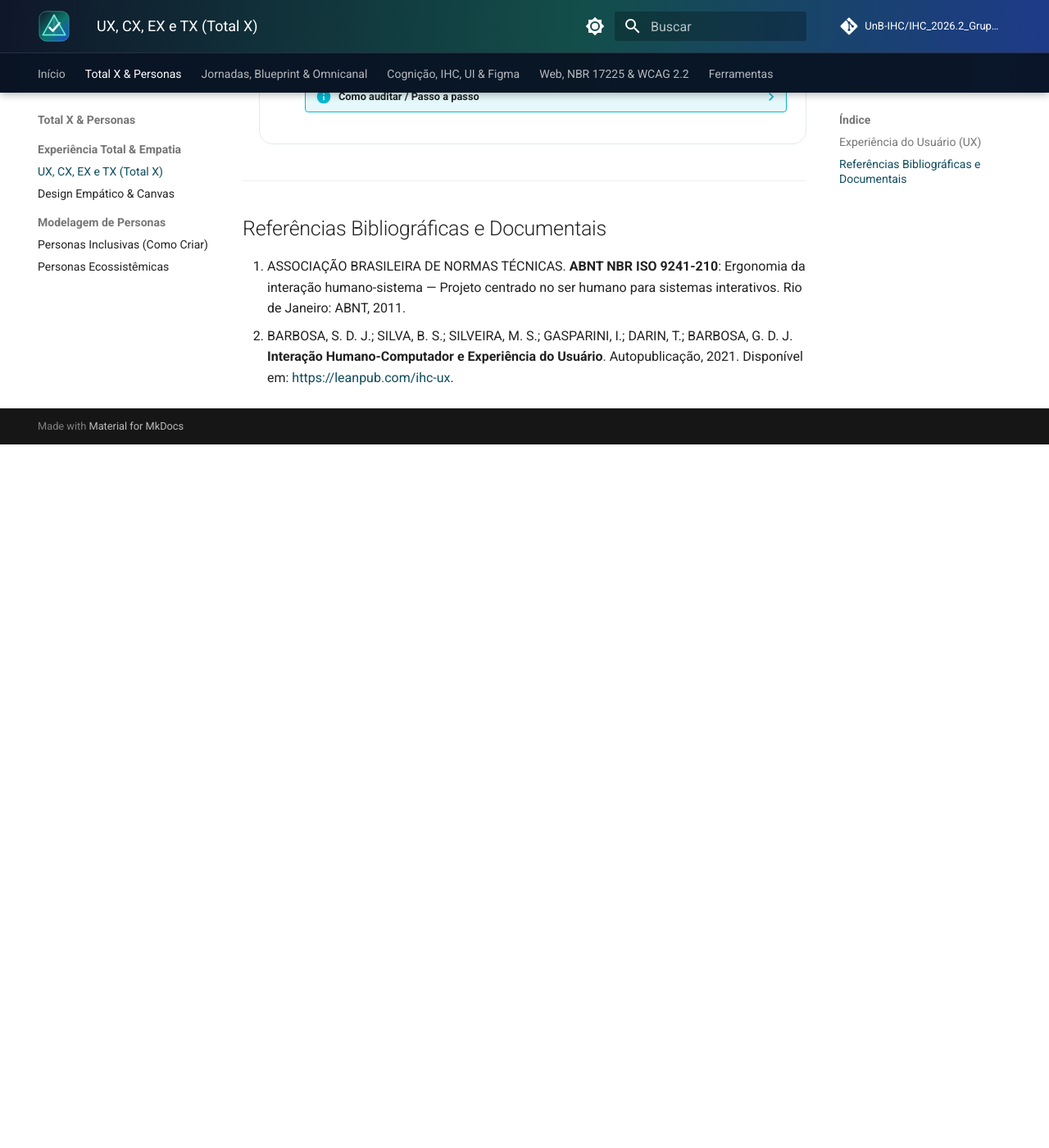
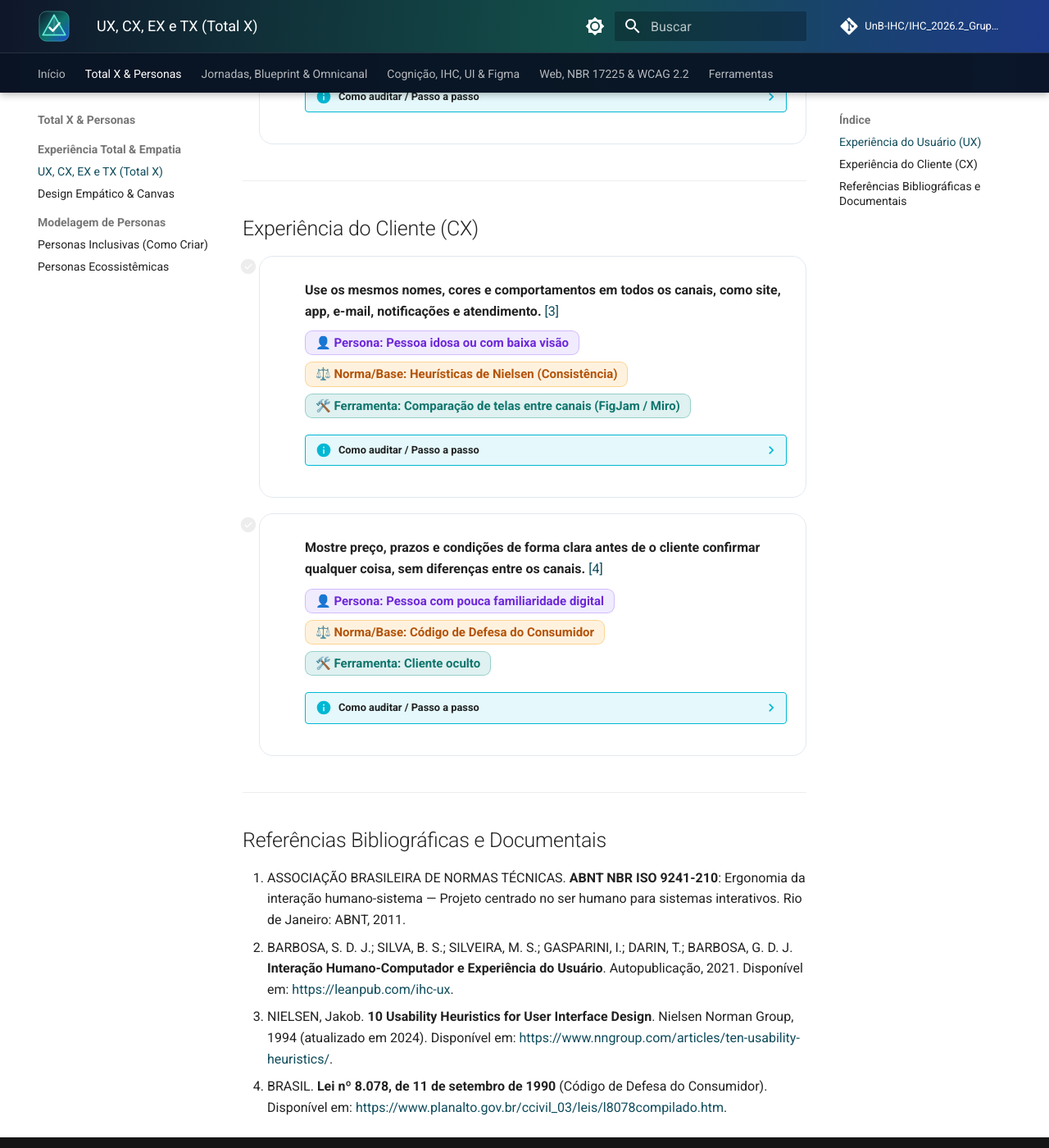
Before and after one commit to UnB-IHC/IHC_2026.2_Grupo10, an MkDocs documentation site: the page built from docs/01-totalx-personas/total-experience.md, in a window 1280 px wide and 1400 px high, scrolled down 1934 px. Shown: the whole window at 82% size. Built offline with MkDocs 1.6.1 and Material for MkDocs 9.7.7, drawn with Linux system fonts in a browser that asks for light colours; comment, search, counter and statistics services are not loaded; before the commit the page ends 2476 px from its top, so only the background shows below that; some of the changed text lies outside the part shown.

Commit message:
docs(#4): adiciona checklist de experiencia do cliente (CX)

```diff
--- a/docs/01-totalx-personas/total-experience.md
+++ b/docs/01-totalx-personas/total-experience.md
@@ -29,7 +29,26 @@ Só que a experiência vai além da tela. A **Experiência do Cliente (CX)** inc
 
 ---
 
+## Experiência do Cliente (CX)
+
+- [ ] **Use os mesmos nomes, cores e comportamentos em todos os canais, como site, app, e-mail, notificações e atendimento.** [[3]](#ref-3)
+    - `👤 Persona: Pessoa idosa ou com baixa visão` `⚖️ Norma/Base: Heurísticas de Nielsen (Consistência)` `🛠️ Ferramenta: Comparação de telas entre canais (FigJam / Miro)`
+    ??? info "Como auditar / Passo a passo"
+        1. Faça a mesma tarefa em dois ou mais canais e tire capturas de tela.
+        2. Compare os nomes dos botões, os ícones, as cores de erro e sucesso e o tom das mensagens.
+        3. O critério é atendido quando a mesma ação tem o mesmo nome e funciona do mesmo jeito em todos os canais.
+
+- [ ] **Mostre preço, prazos e condições de forma clara antes de o cliente confirmar qualquer coisa, sem diferenças entre os canais.** [[4]](#ref-4)
+    - `👤 Persona: Pessoa com pouca familiaridade digital` `⚖️ Norma/Base: Código de Defesa do Consumidor` `🛠️ Ferramenta: Cliente oculto`
+    ??? info "Como auditar / Passo a passo"
+        1. Simule uma compra ou solicitação em dois canais até a tela de confirmação.
+        2. O critério é atendido quando as condições aparecem antes da confirmação, em linguagem simples e iguais nos dois canais.
+
+---
+
 ## Referências Bibliográficas e Documentais
 
 1. <a id="ref-1"></a> ASSOCIAÇÃO BRASILEIRA DE NORMAS TÉCNICAS. **ABNT NBR ISO 9241-210**: Ergonomia da interação humano-sistema — Projeto centrado no ser humano para sistemas interativos. Rio de Janeiro: ABNT, 2011.
 2. <a id="ref-2"></a> BARBOSA, S. D. J.; SILVA, B. S.; SILVEIRA, M. S.; GASPARINI, I.; DARIN, T.; BARBOSA, G. D. J. **Interação Humano-Computador e Experiência do Usuário**. Autopublicação, 2021. Disponível em: <https://leanpub.com/ihc-ux>.
+3. <a id="ref-3"></a> NIELSEN, Jakob. **10 Usability Heuristics for User Interface Design**. Nielsen Norman Group, 1994 (atualizado em 2024). Disponível em: <https://www.nngroup.com/articles/ten-usability-heuristics/>.
+4. <a id="ref-4"></a> BRASIL. **Lei nº 8.078, de 11 de setembro de 1990** (Código de Defesa do Consumidor). Disponível em: <https://www.planalto.gov.br/ccivil_03/leis/l8078compilado.htm>.
```
